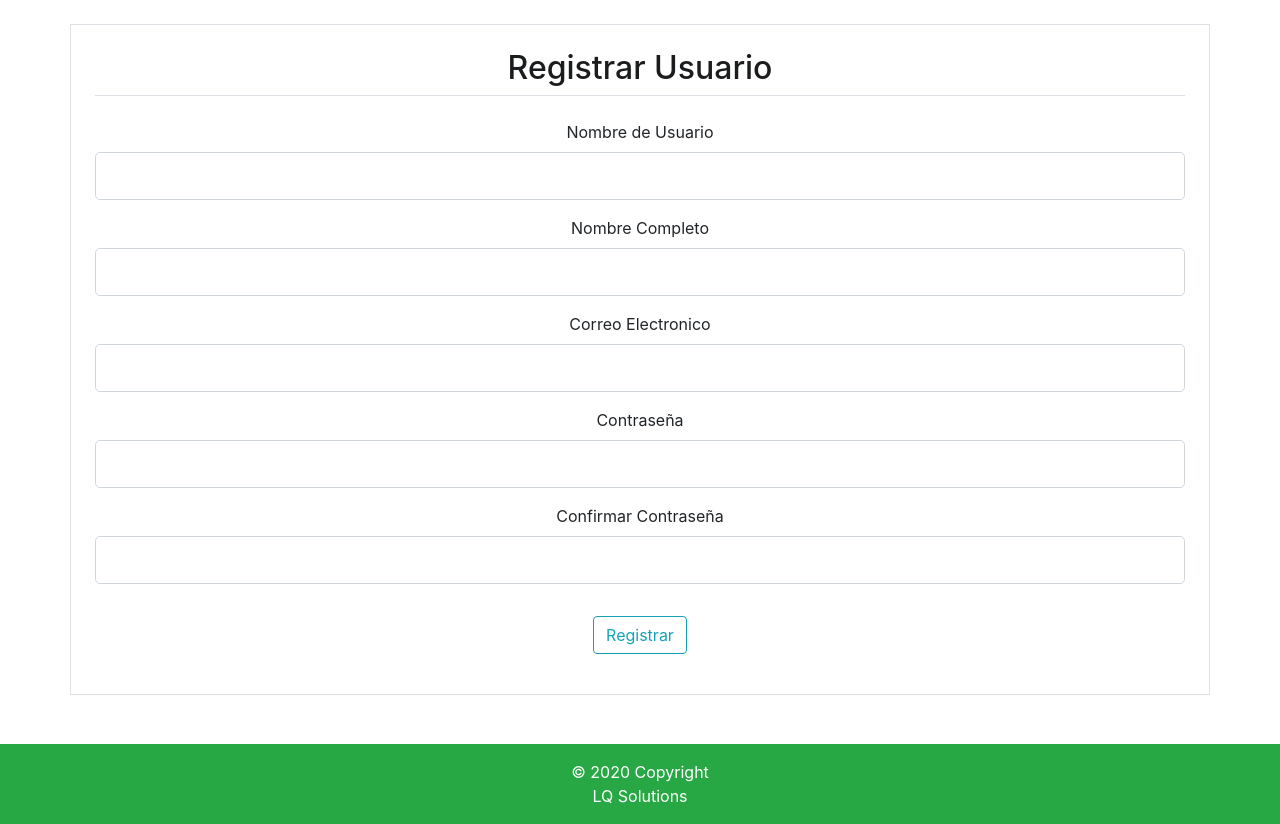
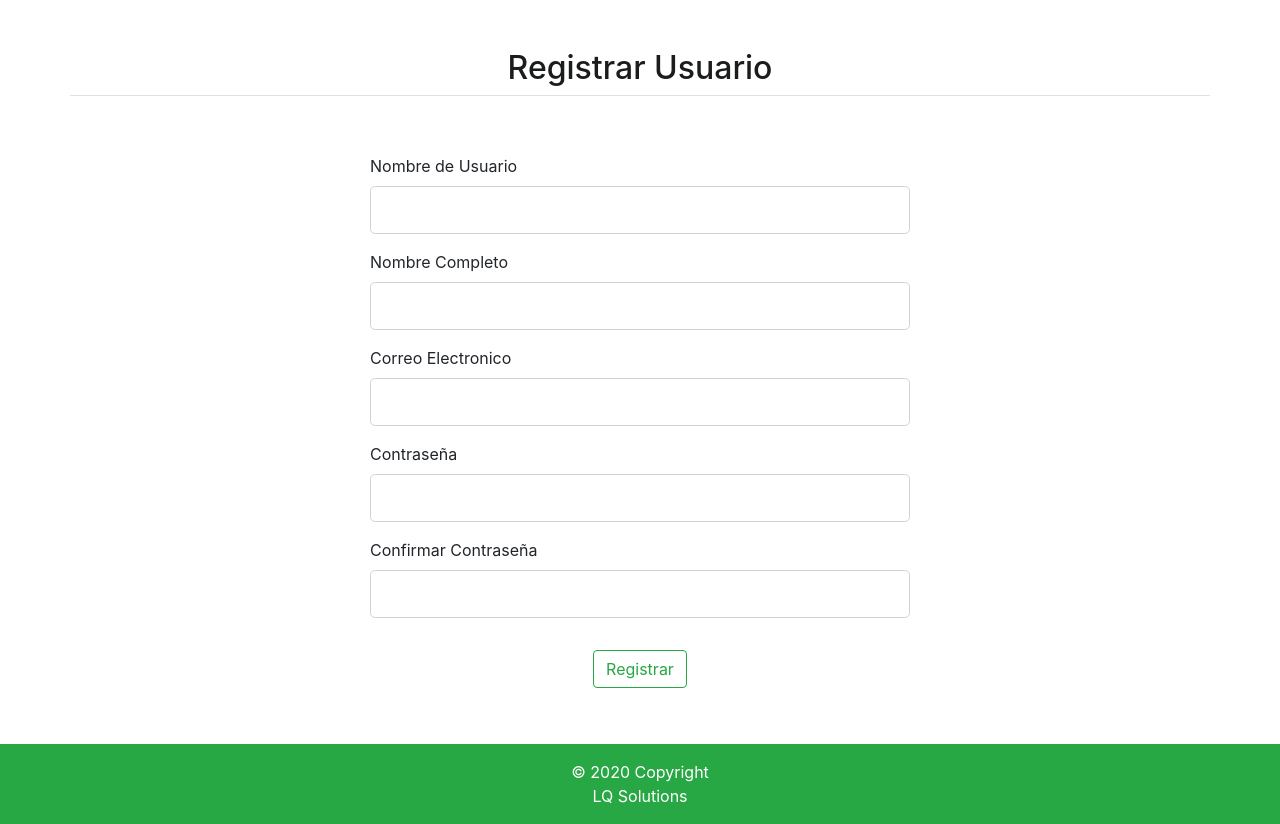
Before and after one commit to albertcastaned/LDAW, a Flask app: page /usuarios/registrar in a window 1280 px wide. Shown: the part 56-880 px from the top of the page. Run offline with Flask 2, Linux system fonts and the light colour scheme; some libraries are stand-ins or nearby versions.

Commit message:
Cambiar disenio de forma

```diff
--- a/Sistema/punto_venta/static/main.css
+++ b/Sistema/punto_venta/static/main.css
@@ -3,7 +3,6 @@
 body {
   background: #fff;
   margin-top: 5rem;
-  text-align: center;
   display: flex;
   min-height: 100vh;
   flex-direction: column;
@@ -13,6 +12,7 @@ main {
 }
 h1, h2, h3, h4, h5, h6 {
   color: #1a1c1d;
+  text-align: center;
 }
 nav a{
   color: #fff;
@@ -20,3 +20,12 @@ nav a{
 nav a:hover{
   color: rgb(193, 250, 193);
 }
+.col-center {
+  float: none;
+  margin: 0 auto;
+}
+
+.titulo{
+  margin-top: 25px;
+  margin-bottom: 50px;
+}
--- a/Sistema/punto_venta/usuarios/templates/registrar.html
+++ b/Sistema/punto_venta/usuarios/templates/registrar.html
@@ -1,11 +1,14 @@
 {% extends "base.html" %}
 {% block content %}
-    <div class="container border p-4 mb-6 mt-6">
+    <div class="container">
         <form method="POST" action="">
             {{ form.hidden_tag() }}
             <fieldset class="form-group">
-                <legend class="border-bottom mb-4"><h2>{{titulo}}</h2></legend>
-                <div class="form-group">
+                <div class="row titulo">
+                    <legend class="border-bottom mb-12"><h2>{{titulo}}</h2></legend>
+                </div>
+                <div class="form-group row">
+                    <div class="col-md-6 col-center">
                             {{ form.nombre_usuario.label(class="form-control-label") }}
 
                             {% if form.nombre_usuario.errors %}
@@ -19,7 +22,11 @@
                                 {{ form.nombre_usuario(class="form-control form-control-lg") }}
                             {% endif %}
                     </div>
-                <div class="form-group">
+
+                </div>
+                <div class="form-group row">
+                        <div class="col-md-6 col-center">
+
                         {{ form.nombre_completo.label(class="form-control-label") }}
 
                         {% if form.nombre_completo.errors %}
@@ -33,7 +40,10 @@
                             {{ form.nombre_completo(class="form-control form-control-lg") }}
                         {% endif %}
                         </div>
-                <div class="form-group">
+                    </div>
+                    <div class="form-group row">
+                            <div class="col-md-6 col-center">
+
                             {{ form.email.label(class="form-control-label") }}
                     {% if form.email.errors %}
                         {{ form.email(class="form-control form-control-lg is-invalid") }}
@@ -46,7 +56,11 @@
                         {{ form.email(class="form-control form-control-lg") }}
                     {% endif %}
                     </div>
-                <div class="form-group">
+
+                </div>
+                <div class="form-group row">
+                        <div class="col-md-6 col-center">
+
                         {{ form.contrasenia.label(class="form-control-label") }}
                     {% if form.contrasenia.errors %}
                         {{ form.contrasenia(class="form-control form-control-lg is-invalid") }}
@@ -59,7 +73,10 @@
                         {{ form.contrasenia(class="form-control form-control-lg") }}
                     {% endif %}
                     </div>
-                <div class="form-group">
+                </div>
+                <div class="form-group row">
+                        <div class="col-md-6 col-center">
+
                         {{ form.confirmar_contrasenia.label(class="form-control-label") }}
                     {% if form.confirmar_contrasenia.errors %}
                         {{ form.confirmar_contrasenia(class="form-control form-control-lg is-invalid") }}
@@ -72,9 +89,10 @@
                         {{ form.confirmar_contrasenia(class="form-control form-control-lg") }}
                     {% endif %}
                     </div>
+                </div>
             </fieldset>
-            <div class="form-group">
-                {{ form.submit(class="btn btn-outline-info") }}
+            <div class="form-group text-center">
+                {{ form.submit(class="btn btn-outline-success") }}
             </div>
         </form>
     </div>
```
Lines whose indentation alone changed are shown as unchanged.
